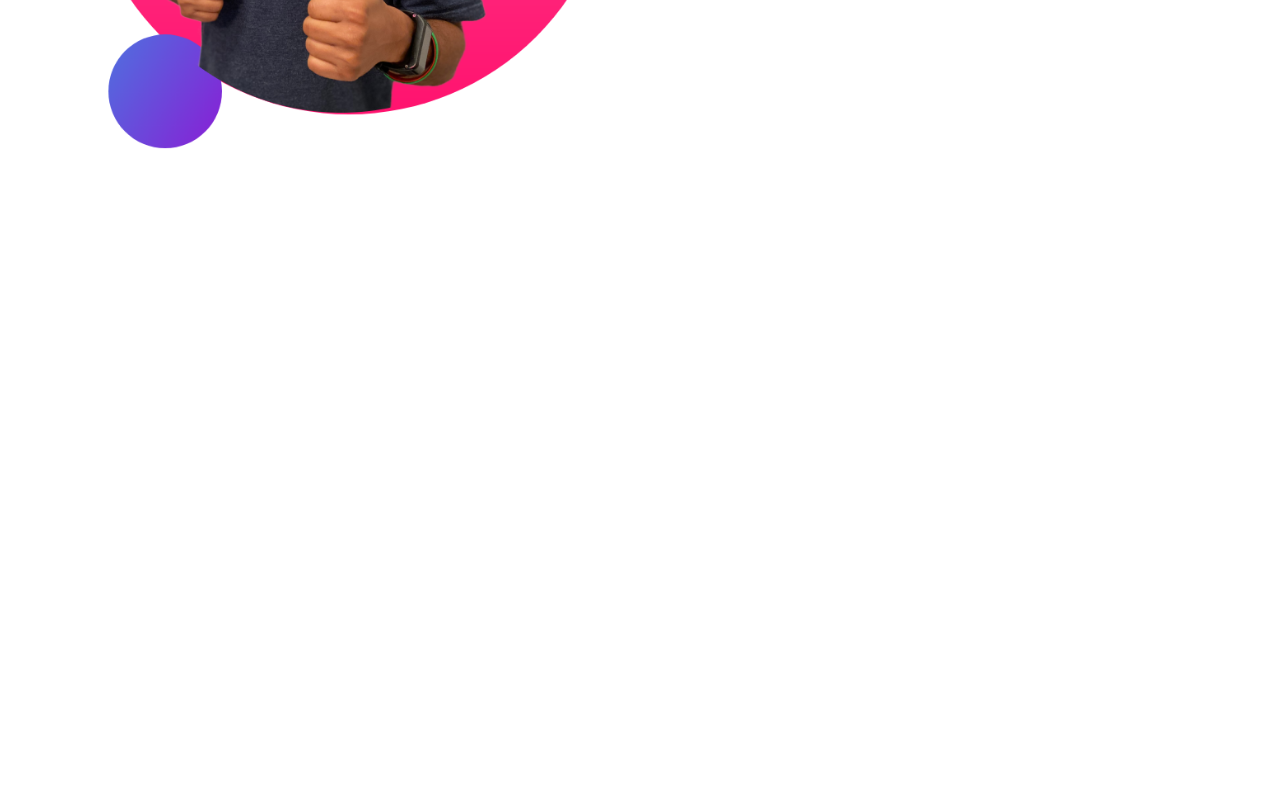
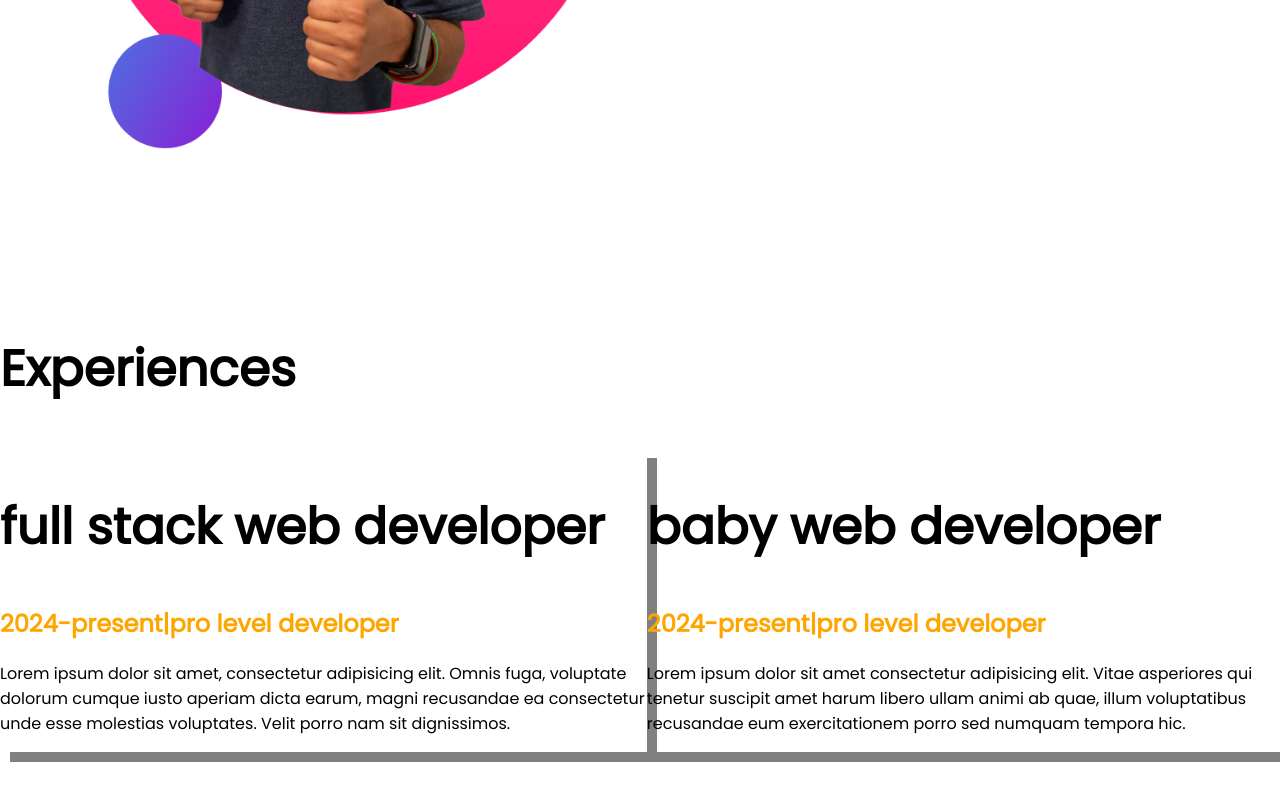
Before and after one commit to lotus3636/devolopeer-portfolio, a plain HTML site: page index.html in a window 1280 px wide. Shown: the part 1235-2035 px from the top of the page. Before the commit the page ends 1567 px from the top, so only its background shows below. Drawn offline with Linux system fonts and the light colour scheme.

Commit message:
box added

```diff
--- a/index.html
+++ b/index.html
@@ -14,7 +14,7 @@
 </head>
 
 <body>
-    <section class="top-banner">
+    <section class="top-banner flexible-container">
         <div class="half-width">
             <H1>welcome to</H1>
             <h1><span class="orange-color">lotus vai</span> world !!</h1>
@@ -31,7 +31,7 @@
         <div class="half-width"><img src="images/JHANKAR.png" alt=""></div>
 
     </section>
-    <section class="big-dream">
+    <section class="big-dream flexible-container">
 
         <div class="half-width"><img src="images/jhankar2.png" alt="">
         </div>
@@ -50,6 +50,33 @@
 
         </div>
     </section>
+    <section class="experience-area">
+
+        <h1>Experiences</h1>
+        <div class=flexible-container>
+            <div class="experience-item">
+                <h1>full stack web developer</h1>
+                <h2 class="orange-color">2024-present|pro level developer</h2>
+                <p>Lorem ipsum dolor sit amet, consectetur adipisicing elit. Omnis fuga, voluptate dolorum cumque iusto
+                    aperiam dicta earum, magni recusandae ea consectetur unde esse molestias voluptates. Velit porro nam
+                    sit
+                    dignissimos.</p>
+            </div>
+            <div class="experience-item">
+                <h1>baby web developer</h1>
+
+                <h2 class="orange-color">2024-present|pro level developer</h2>
+
+                <p>Lorem ipsum dolor sit amet consectetur adipisicing elit. Vitae asperiores qui tenetur suscipit amet
+                    harum
+                    libero ullam animi ab quae, illum voluptatibus recusandae eum exercitationem porro sed numquam
+                    tempora
+                    hic.</p>
+
+            </div>
+
+        </div>
+    </section>
 
 </body>
 
--- a/style.css
+++ b/style.css
@@ -14,7 +14,7 @@ h1 {
 
 }
 
-section {
+.flexible-container {
     display: flex;
     margin-bottom: 150px;
 
@@ -49,3 +49,8 @@ section {
     background-image: url(images/unplash.jpg);
     background-repeat: no-repeat;
 }
+
+.experience-item {
+    box-shadow: 10px 10px gray;
+
+}
```
